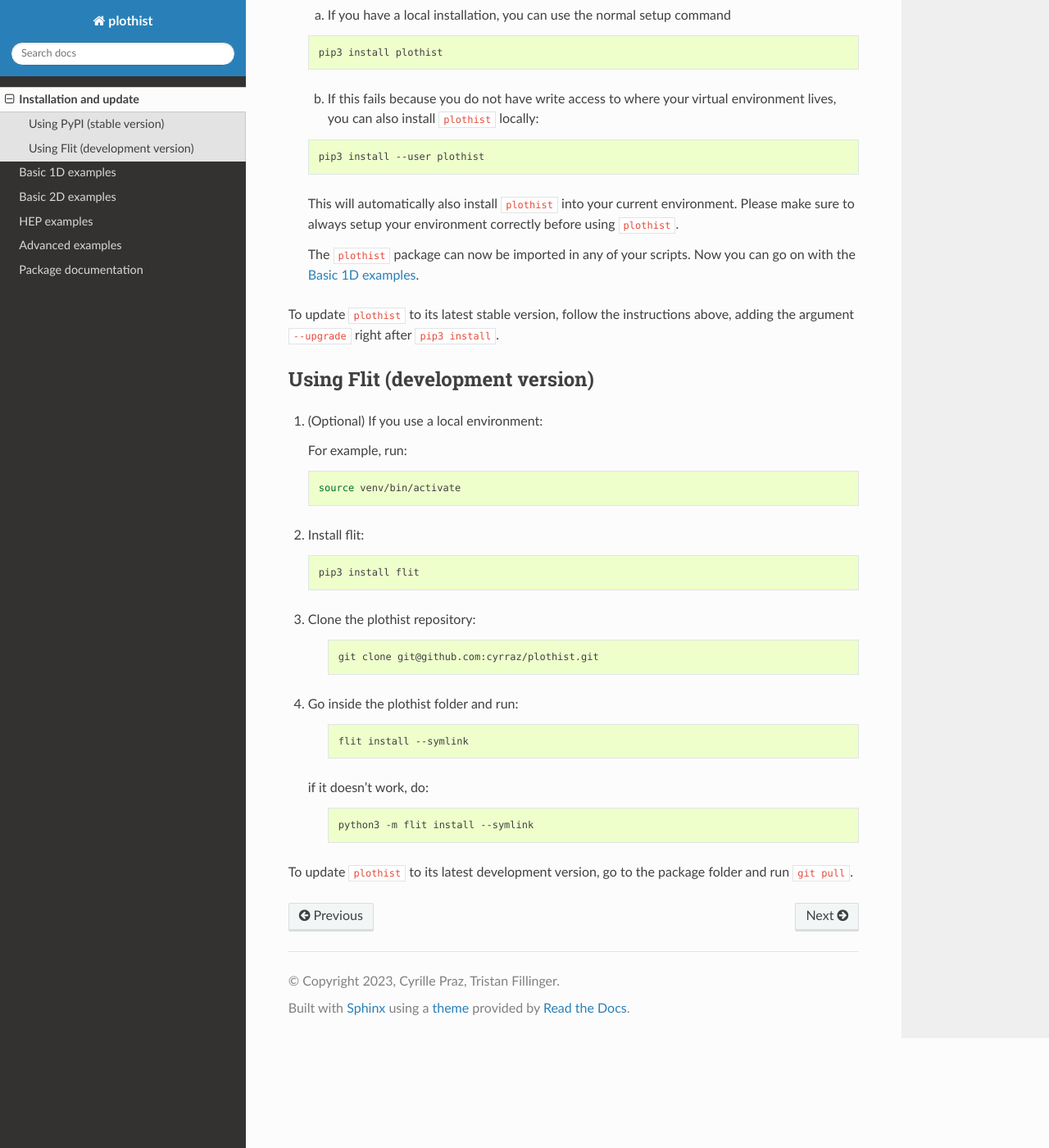
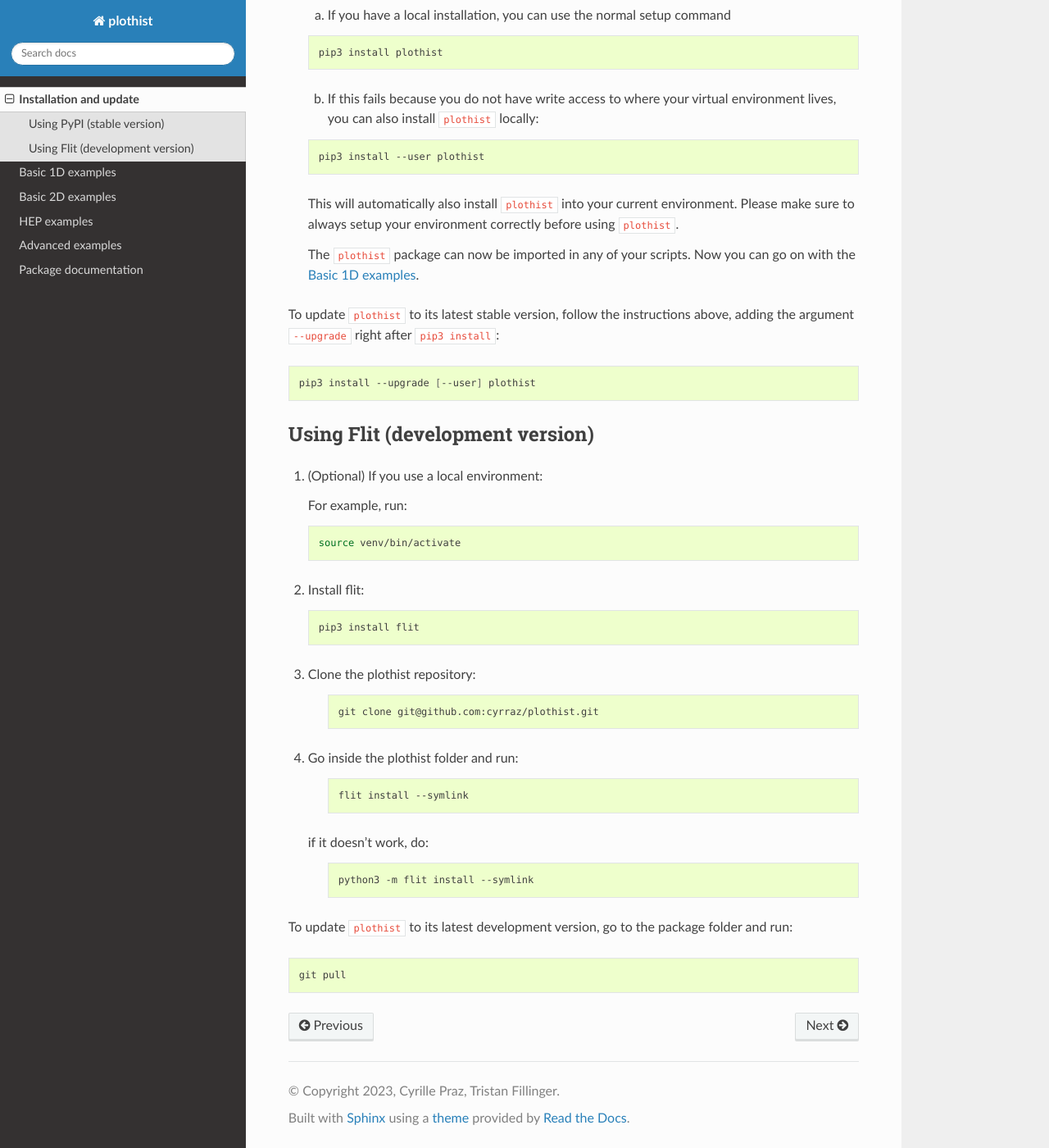
Before and after one commit to cyrraz/plothist, a Sphinx documentation site: the page built from docs/usage/installation.rst, in a window 1280 px wide and 1400 px high, scrolled down 385 px. Shown: the whole window at 82% size. Built offline with Sphinx 7.4.7 and the Read the Docs theme 2.0.0, drawn with Linux system fonts in a browser that asks for light colours.

Commit message:
add code blocks

```diff
--- a/docs/usage/installation.rst
+++ b/docs/usage/installation.rst
@@ -14,7 +14,7 @@ Using PyPI (stable version)
 
     .. code-block:: bash
 
-        source venv/bin/activate
+       source venv/bin/activate
 
 
 2. Install ``plothist`` from ``PyPI`` into your environment.
@@ -23,21 +23,25 @@ Using PyPI (stable version)
 
    .. code-block:: bash
 
-       pip3 install plothist
+      pip3 install plothist
 
 
    b.  If this fails because you do not have write access to where your virtual environment lives, you can also install ``plothist`` locally:
 
    .. code-block:: bash
 
-       pip3 install --user plothist
+      pip3 install --user plothist
 
    This will automatically also install ``plothist`` into your current environment.
    Please make sure to always setup your environment correctly before using ``plothist``.
 
    The ``plothist`` package can now be imported in any of your scripts. Now you can go on with the :ref:`basics-1d_hist-label`.
 
-To update ``plothist`` to its latest stable version, follow the instructions above, adding the argument ``--upgrade`` right after ``pip3 install``.
+To update ``plothist`` to its latest stable version, follow the instructions above, adding the argument ``--upgrade`` right after ``pip3 install``:
+
+.. code-block:: bash
+
+   pip3 install --upgrade [--user] plothist
 
 
 Using Flit (development version)
@@ -49,19 +53,19 @@ Using Flit (development version)
 
     .. code-block:: bash
 
-        source venv/bin/activate
+       source venv/bin/activate
 
 2.  Install flit:
 
     .. code-block:: bash
 
-        pip3 install flit
+       pip3 install flit
 
 3. Clone the plothist repository:
 
     .. code-block:: bash
 
-        git clone git@github.com:cyrraz/plothist.git
+       git clone git@github.com:cyrraz/plothist.git
 
 4. Go inside the plothist folder and run:
 
@@ -73,6 +77,10 @@ Using Flit (development version)
 
     .. code-block:: bash
 
-        python3 -m flit install --symlink
+       python3 -m flit install --symlink
 
-To update ``plothist`` to its latest development version, go to the package folder and run ``git pull``.
+To update ``plothist`` to its latest development version, go to the package folder and run:
+
+.. code-block:: bash
+
+    git pull
```
